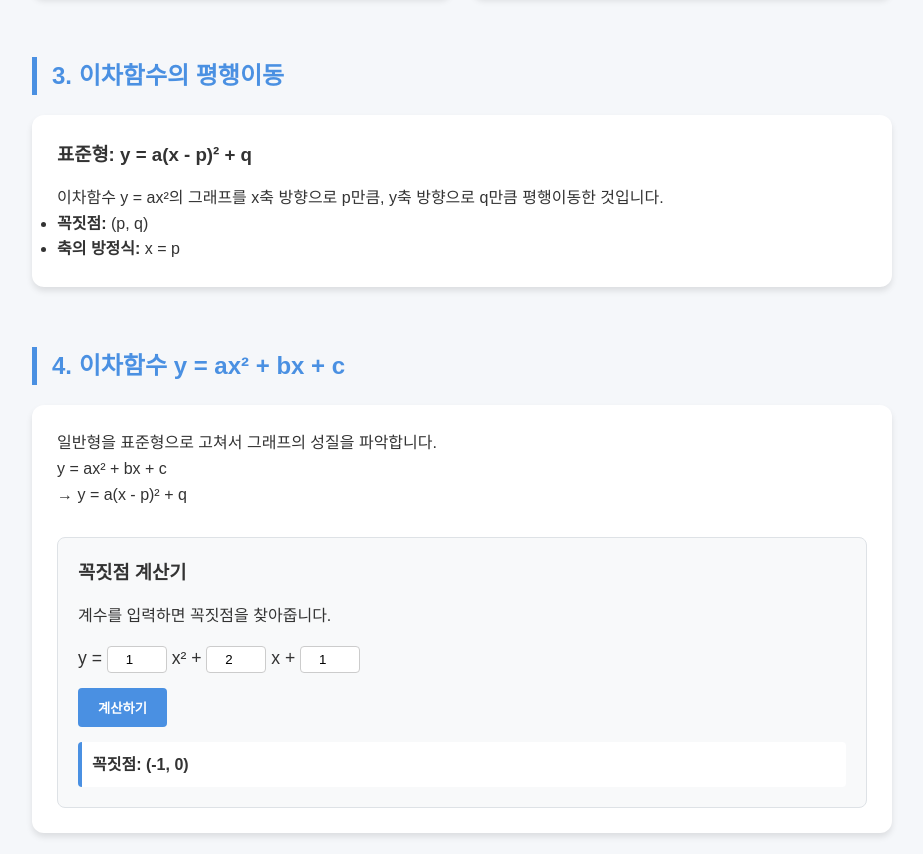
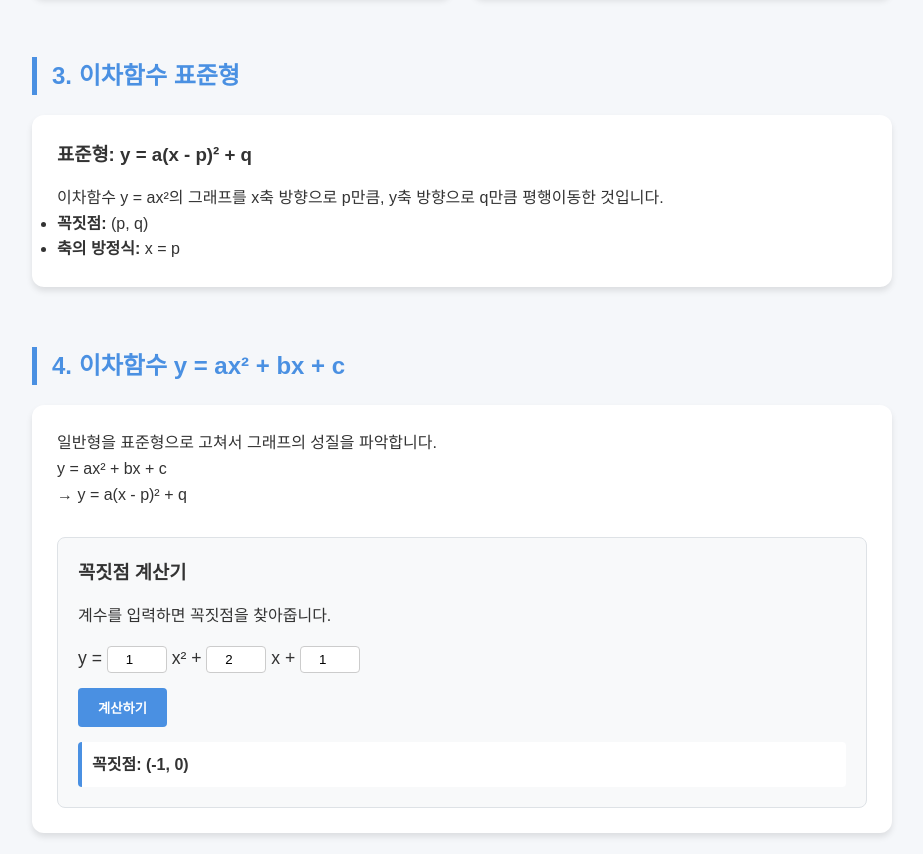
Before and after one commit to yunosong1015/quadratic-function-guide, a plain HTML site: page index.html in a window 1280 px wide. Shown: the part 985-1839 px from the top of the page, without its empty margins (178-1101 px from the left). Drawn offline with Linux system fonts and the light colour scheme; a web font is replaced by a local one.

Commit message:
Rename headings for sections 2, 3, and 4

```diff
--- a/index.html
+++ b/index.html
@@ -63,7 +63,7 @@
 
         <!-- 평행이동 섹션 -->
         <section id="translation">
-            <h2>3. 이차함수의 평행이동</h2>
+            <h2>3. 이차함수 표준형</h2>
             <div class="card">
                 <h3>표준형: y = a(x - p)² + q</h3>
                 <p>이차함수 y = ax²의 그래프를 x축 방향으로 p만큼, y축 방향으로 q만큼 평행이동한 것입니다.</p>
```
